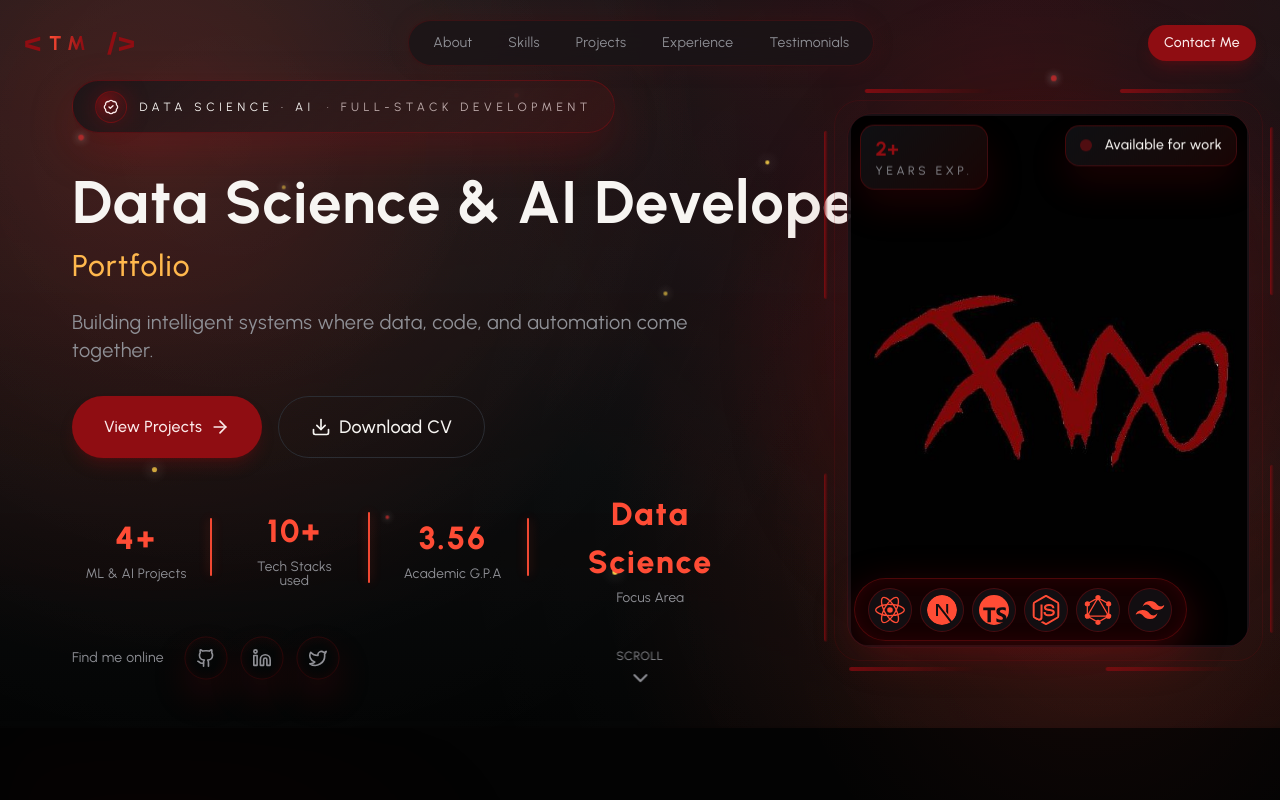
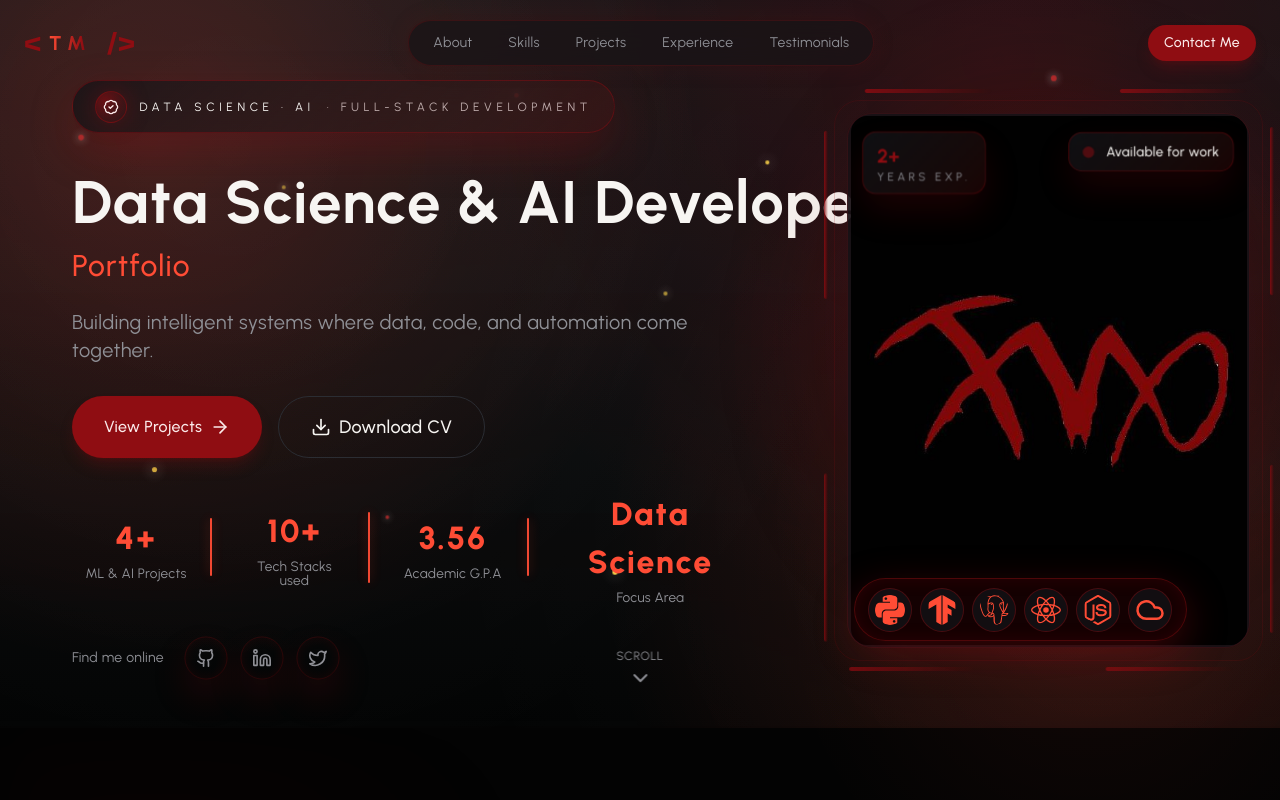
Before and after one commit to thithiramalsen/portfolio-mk2, a React (Vite) app: page / in a window 1280 px wide. Shown: the top 800 px of the page. Built offline with nearby package versions, Linux system fonts and the light colour scheme.

Commit message:
icons fixed

```diff
--- a/src/index.css
+++ b/src/index.css
@@ -579,7 +579,7 @@
   }
 
   .hero-floating-card--top-left {
-    top: 12px;
+    top: 18px;
     left: 12px;
     animation-delay: 0.15s;
   }
@@ -591,7 +591,7 @@
   }
 
   .hero-floating-card--top-right {
-    top: 12px;
+    top: 18px;
     right: 12px;
     animation-delay: 0.35s;
   }
@@ -611,6 +611,14 @@
     align-items: center;
     z-index: 40;
     transform: translateY(0) scale(.96);
+    transition: transform .32s ease, box-shadow .32s ease;
+    animation: float 6s ease-in-out infinite;
+    animation-delay: 0.35s;
+  }
+
+  .hero-tech-panel:hover {
+    transform: translateY(-6px) scale(1.02);
+    box-shadow: 0 28px 68px color-mix(in srgb, var(--color-highlight) 30%, transparent);
   }
 
   /* Tech cards used in About section */
@@ -1134,10 +1142,10 @@ section[id="contact"] > .container {
   @keyframes float {
     0%,
     100% {
-      transform: translateY(0);
+      transform: translateY(0) scale(.96);
     }
     50% {
-      transform: translateY(-10px);
+      transform: translateY(-12px) scale(1);
     }
   }
 
--- a/src/sections/Hero.jsx
+++ b/src/sections/Hero.jsx
@@ -7,14 +7,14 @@ import {
   Twitter,
   Download,
   BadgeCheck,
+  Cloud,
 } from "lucide-react";
 import {
+  SiPython,
+  SiTensorflow,
+  SiPostgresql,
   SiReact,
-  SiNextdotjs,
-  SiTypescript,
   SiNodedotjs,
-  SiGraphql,
-  SiTailwindcss,
 } from "react-icons/si";
 import { AnimatedBorderButton } from "../components/AnimatedBorderButton";
 
@@ -26,12 +26,12 @@ const heroStats = [
 ];
 
 const showcaseTech = [
+  { id: "python", Icon: SiPython, alt: "Python" },
+  { id: "ml", Icon: SiTensorflow, alt: "Machine Learning" },
+  { id: "sql", Icon: SiPostgresql, alt: "SQL / Postgres" },
   { id: "react", Icon: SiReact, alt: "React" },
-  { id: "nextjs", Icon: SiNextdotjs, alt: "Next.js" },
-  { id: "ts", Icon: SiTypescript, alt: "TypeScript" },
   { id: "node", Icon: SiNodedotjs, alt: "Node.js" },
-  { id: "graphql", Icon: SiGraphql, alt: "GraphQL" },
-  { id: "tailwind", Icon: SiTailwindcss, alt: "Tailwind CSS" },
+  { id: "cloud", Icon: Cloud, alt: "Cloud" },
 ];
 
 const socialLinks = [
@@ -77,7 +77,7 @@ export const Hero = () => {
               <h1 className="text-4xl md:text-5xl lg:text-6xl font-bold leading-tight animate-fade-in animation-delay-100 max-w-none">
                 <span className="inline-block whitespace-nowrap">Data Science & AI Developer</span>
                 <br className="hidden md:block" />
-                <span className="block text-xl md:text-2xl lg:text-3xl font-medium mt-2 max-w-[880px] text-[#ffb84d]">
+                <span className="block text-xl md:text-2xl lg:text-3xl font-medium mt-2 max-w-[880px]" style={{ color: 'var(--color-highlight)' }}>
                   Portfolio
                 </span>
               </h1>
```
